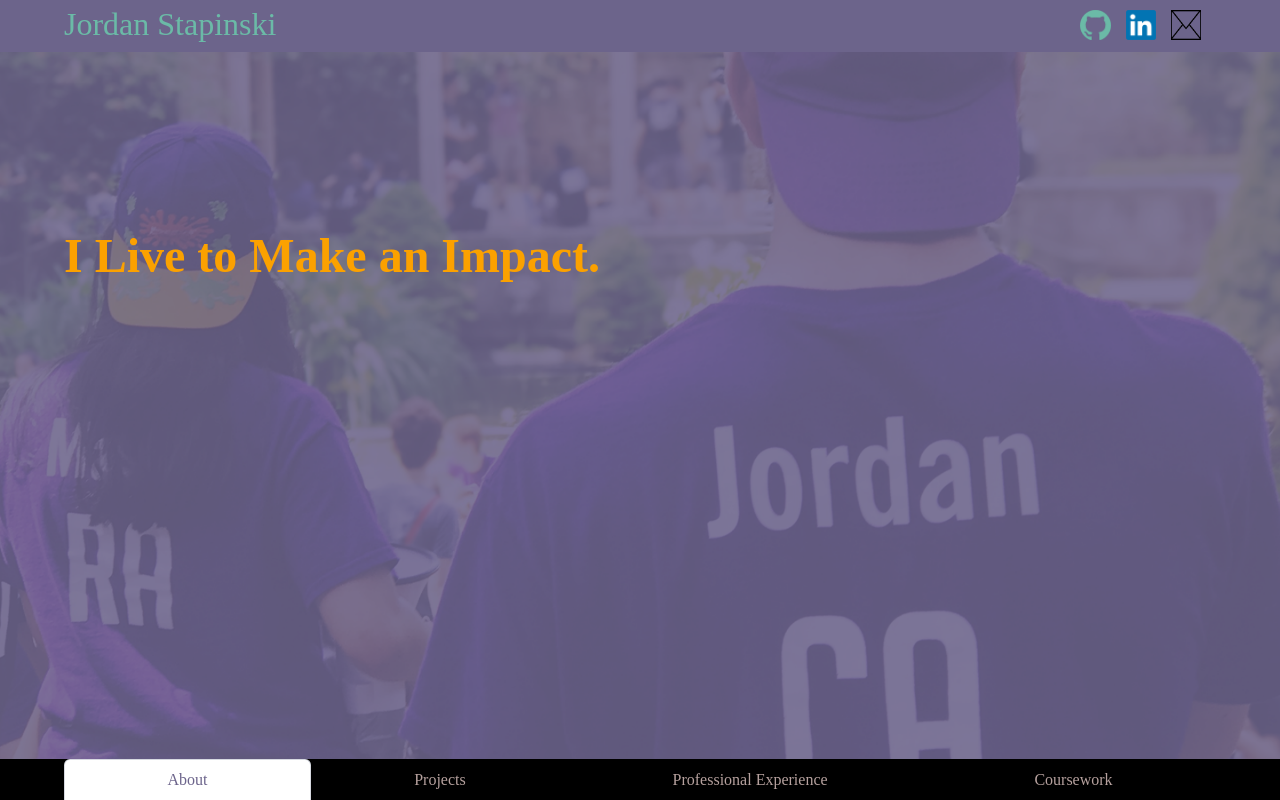
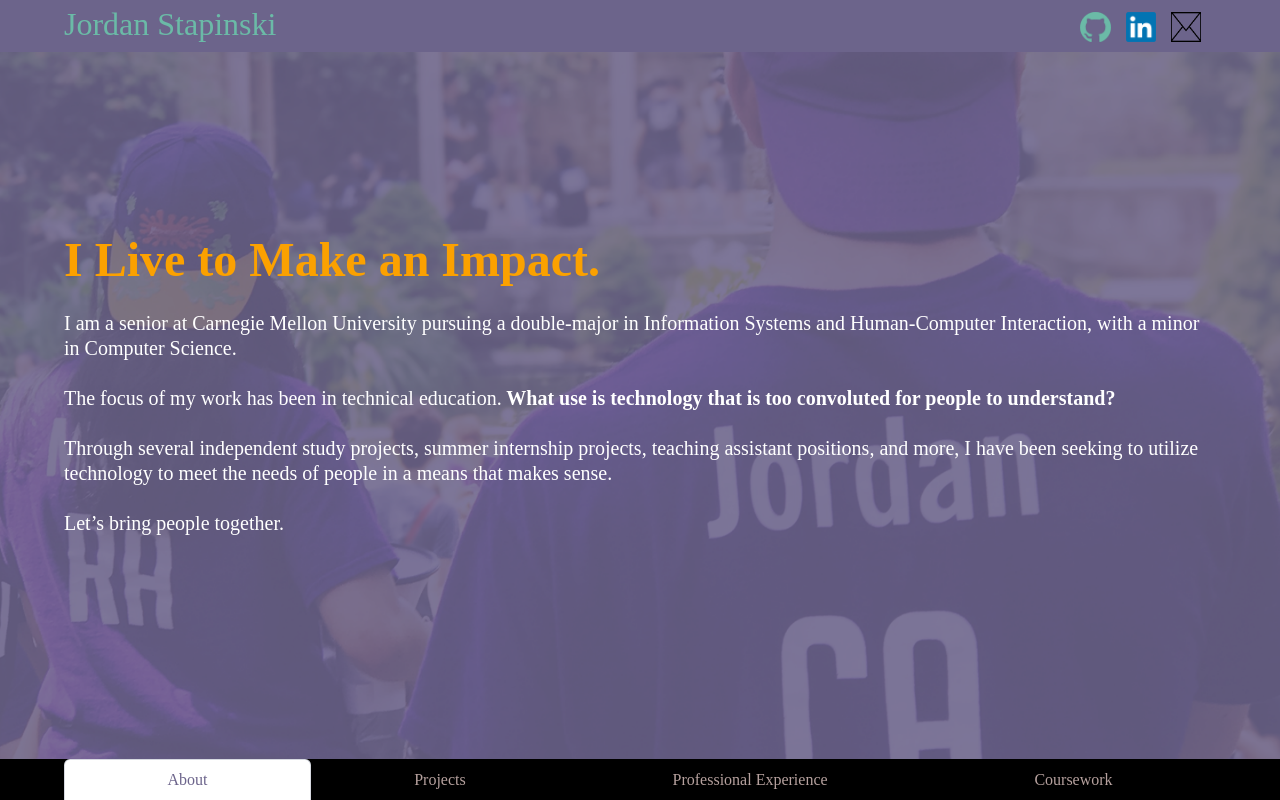
Before and after one commit to jestapinski/Portfolio, a React (Create React App) app: page / in a window 1280 px wide. Built offline with nearby package versions, Linux system fonts and the light colour scheme.

Commit message:
Fixed mobile responsiveness

```diff
--- a/src/About.js
+++ b/src/About.js
@@ -21,12 +21,14 @@ class About extends React.Component {
               I Live to Make an Impact.
           </h2>
           {/* Define the main body text for the About/Splash section */}
-          <p className="animated subtitle fadeInUp is-5 is-white not-on-mobile">
+          <p className="animated subtitle fadeInUp is-5 is-white">
             I am a senior at Carnegie Mellon University pursuing a double-major in Information Systems and Human-Computer Interaction, with a minor in Computer Science.
             <br/><br/>
-            The focus of my work has been in technical education.
-            <b> What use is technology that is too convoluted for people to understand?</b>
-            <br/><br/>
+            <span className="not-on-mobile">
+              The focus of my work has been in technical education.
+              <b> What use is technology that is too convoluted for people to understand?</b>
+              <br/><br/>
+            </span>
             Through several independent study projects, summer internship projects, teaching assistant positions, and more, I have been seeking to utilize technology to meet the needs of people in a means that makes sense.<br/><br/>
             Let’s bring people together.
           </p>
--- a/src/App.css
+++ b/src/App.css
@@ -93,13 +93,35 @@
 
 /* Specific positioning for leftmost modals */
 .mc-0, .mc-1, .mc-2, .mc-3 {
-  left: 0%;
+  left: 2%;
   top: 15%;
   width: 90%;
   height: 80%;
 }
 
-@media screen and (min-width: 768px) {
+.navbar-end {
+  float: right;
+  padding-top: 1%;
+}
+
+.navbar-start {
+  display: inline-block;
+  width: 60%;
+  padding-left: 3%;
+  padding-top: 1%;
+}
+
+/* Make modal cards large and almost full-container */
+.wide {
+  left: 2%;
+  width: 90%;
+}
+
+.tall {
+  height: 70%;
+}
+
+@media screen and (min-width: 801px) {
 
   /* Specific positioning for leftmost modals */
   .mc-0 {
@@ -136,6 +158,23 @@
   .only-on-mobile {
     display: none !important;
   }
+
+  .navbar-end {
+    display: unset;
+    float: unset;
+  }
+
+  .navbar-start {
+    display: unset;
+    width: unset;
+    padding-left: unset;
+    padding-top: unset;
+  }
+
+  .tall {
+    left: 2%;
+    height: 70%;
+  }
 }
 
 /* Moving modals to take more screen space */
@@ -164,13 +203,6 @@
   background-color: var(--purple) !important;
   position: fixed !important; top: 0; left: 0; right: 0;
   z-index: 10;
-}
-
-/* Make modal cards large and almost full-container */
-.wide {
-  left: 0%;
-  width: 90%;
-  height: 70%
 }
 
 /* Put some space between the top bar and body content */
--- a/src/DepartmentExpanded.js
+++ b/src/DepartmentExpanded.js
@@ -52,7 +52,7 @@ class DepartmentExpanded extends React.Component {
       <div className="container modal animated fadeIn is-active">
         <div className="modal-background" onClick={this.props.clear}></div>
 
-        <div className="modal-card wide">
+        <div className="modal-card wide tall">
           <header className="modal-card-head">
             <p className="modal-card-title">{expanded.name}</p>
             <button className="delete" aria-label="close" onClick={this.props.clear}></button>
--- a/src/Experience.js
+++ b/src/Experience.js
@@ -94,7 +94,7 @@ class Experience extends React.Component {
       <div className="container modal animated fadeIn is-active">
         <div className="modal-background" onClick={this.clear}></div>
 
-        <div className="modal-card wide">
+        <div className="modal-card mc-0 wide">
           <header className="modal-card-head">
             <p className="modal-card-title">{expanded.corp} - {expanded.position}</p>
             <button className="delete" aria-label="close" onClick={this.clear}></button>
--- a/src/Footer.js
+++ b/src/Footer.js
@@ -14,7 +14,7 @@ class Footer extends React.Component {
     super(props);
     // Define the tabbed routes for the footer
     this.main_routes = ["About", "Projects", "Professional Experience", "Coursework"];
-    this.mobile_width = 768;
+    this.mobile_width = 850;
   }
 
   handle_experience(){
--- a/src/Header.js
+++ b/src/Header.js
@@ -19,25 +19,20 @@ class Header extends React.Component {
           <div className="container">
             <div className="navbar-start">
               {/* Leaving href blank allows for auto-redirect to index page regardless of subdomain */}
-              <a className="is-teal-text is-size-3" href="">Jordan Stapinski</a>
-              <a href="https://www.github.com/jestapinski" className="top-nav-link only-on-mobile">
-                <img src="github.png" className="github-logo" alt="GitHub" />
-              </a>
-              <a href="https://www.linkedin.com/in/jordanstapinski/" className="top-nav-link only-on-mobile">
-                <img src="linkedin.png" className="github-logo" alt="LinkedIn" />
-              </a>
+              <a className="is-teal-text is-size-3 not-on-mobile" href="">Jordan Stapinski</a>
+              <a className="is-teal-text is-size-4 only-on-mobile" href="">Jordan Stapinski</a>
             </div>
             {/* Place Picture Links on the right side of the navbar */}
             <div className="navbar-end">
-              <a href="https://www.github.com/jestapinski" className="top-nav-link not-on-mobile">
+              <a href="https://www.github.com/jestapinski" className="top-nav-link">
                 <img src="github.png" className="github-logo" alt="GitHub" />
               </a>
 
-              <a href="https://www.linkedin.com/in/jordanstapinski/" className="top-nav-link not-on-mobile">
+              <a href="https://www.linkedin.com/in/jordanstapinski/" className="top-nav-link">
                 <img src="linkedin.png" className="github-logo" alt="LinkedIn" />
               </a>
 
-              <a href="mailto:jestapinski@yahoo.com" className="top-nav-link not-on-mobile">
+              <a href="mailto:jestapinski@yahoo.com" className="top-nav-link">
                 <img src="email.png" className="github-logo" alt="Email" />
               </a>
             </div>
--- a/src/SemesterExpanded.js
+++ b/src/SemesterExpanded.js
@@ -51,7 +51,7 @@ class SemesterExpanded extends React.Component {
       <div className="container modal animated fadeIn is-active">
         <div className="modal-background" onClick={this.props.clear}></div>
 
-        <div className="modal-card wide">
+        <div className="modal-card wide tall">
 
           <header className="modal-card-head">
             <p className="modal-card-title">{expanded.name}</p>
```
